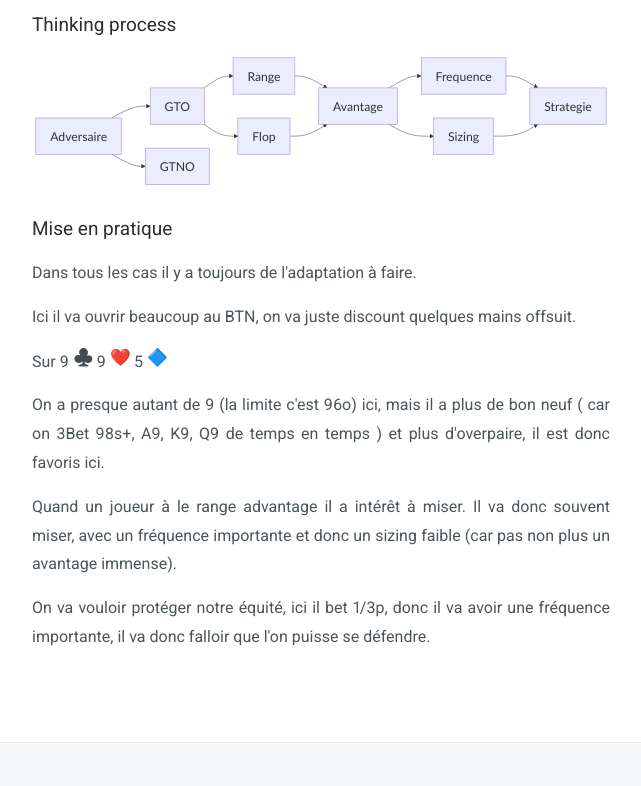
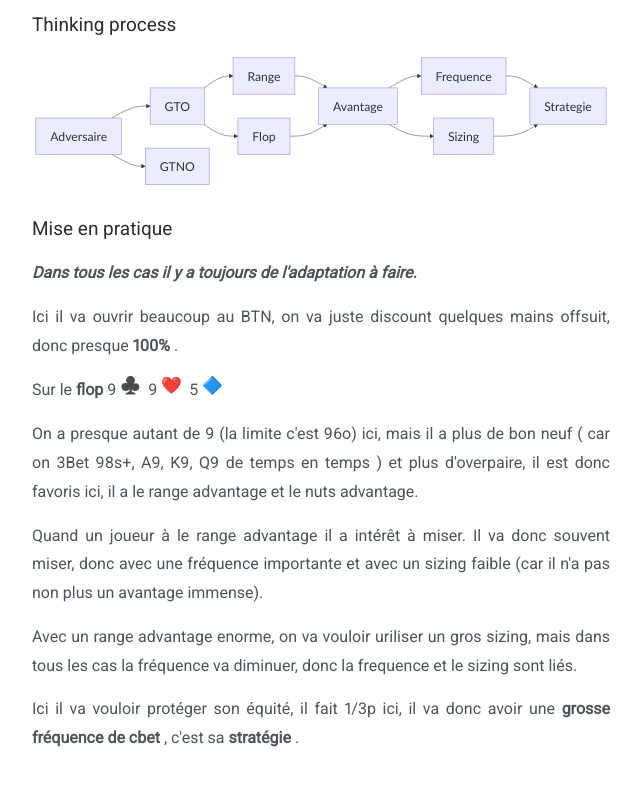
Before and after one commit to greglejeune/blog, a Jekyll site: the page built from _posts/2020-01-01-test.md, in a window 1280 px wide, cut to the strip 444-1394 px from the top of the page. Shown: the top 786 px of the strip, without its empty margins (319-960 px from the left). Built offline with Jekyll 4.4.1, drawn with Linux system fonts in a browser that asks for light colours; emoji names are drawn with the system emoji font.

Commit message:
Add files via upload

```diff
--- a/_posts/2020-01-01-test.md
+++ b/_posts/2020-01-01-test.md
@@ -26,13 +26,55 @@ title: "Basou explique son thinking process en HU 5k€"
             Frequence --> Strategie
             Sizing --> Strategie;
     </div>
-    <h3>Mise en pratique</h3>
-    <p>Dans tous les cas il y a toujours de l'adaptation à faire.</p>
-    <p>Ici il va ouvrir beaucoup au BTN, on va juste discount quelques mains offsuit.</p>
-    <p>Sur 9 <img src="https://github.githubassets.com/images/icons/emoji/unicode/2663.png?v8" style="width: 20px;">&nbsp;9 <img src="https://github.githubassets.com/images/icons/emoji/unicode/2764.png?v8" style="width: 20px;">&nbsp;5 <img src="https://github.githubassets.com/images/icons/emoji/unicode/1f537.png?v8" style="width: 20px;"></p>
-    <p>On a presque autant de 9 (la limite c'est 96o) ici, mais il a plus de bon neuf ( car on 3Bet 98s+, A9, K9, Q9 de temps en temps ) et plus d'overpaire, il est donc favoris ici.</p>
-    <p>Quand un joueur à le range advantage il a intérêt à miser. Il va donc souvent miser, avec un fréquence importante et donc un sizing faible (car pas non plus un avantage immense).</p>
-    <p>On va vouloir protéger notre équité, ici il bet 1/3p, donc il va avoir une fréquence importante, il va donc falloir que l'on puisse se défendre.</p>
+    <h3>
+        Mise en pratique
+    </h3>
+    <p>
+        <strong>
+            <em>
+                Dans tous les cas il y a toujours de l'adaptation à faire.
+            </em>
+        </strong>
+    </p>
+    <p>
+        Ici il va ouvrir beaucoup au BTN, on va juste discount quelques mains offsuit, donc presque
+        <strong>
+            100%
+        </strong>
+        .
+    </p>
+    <p>
+        Sur le
+        <strong>
+            flop
+        </strong>
+        9
+        <img style="width: 20px;" src="https://github.githubassets.com/images/icons/emoji/unicode/2663.png?v8" />
+         9
+        <img style="width: 20px;" src="https://github.githubassets.com/images/icons/emoji/unicode/2764.png?v8" />
+         5
+        <img style="width: 20px;" src="https://github.githubassets.com/images/icons/emoji/unicode/1f537.png?v8" />
+    </p>
+    <p>
+        On a presque autant de 9 (la limite c'est 96o) ici, mais il a plus de bon neuf ( car on 3Bet 98s+, A9, K9, Q9 de temps en temps ) et plus d'overpaire, il est donc favoris ici, il a le range advantage et le nuts advantage.
+    </p>
+    <p>
+        Quand un joueur à le range advantage il a intérêt à miser. Il va donc souvent miser, donc avec une fréquence importante et avec un sizing faible (car il n'a pas non plus un avantage immense).
+    </p>
+    <p>
+        Avec un range advantage enorme, on va vouloir uriliser un gros sizing, mais dans tous les cas la fréquence va diminuer, donc la frequence et le sizing sont liés.
+    </p>
+    <p>
+        Ici il va vouloir protéger son équité, il fait 1/3p ici, il va donc avoir une
+        <strong>
+            grosse fréquence de cbet
+        </strong>
+        , c'est sa
+        <strong>
+            stratégie
+        </strong>
+        .
+    </p>
 </div>
 
 <script>mermaid.initialize({startOnLoad:true});</script>
```
